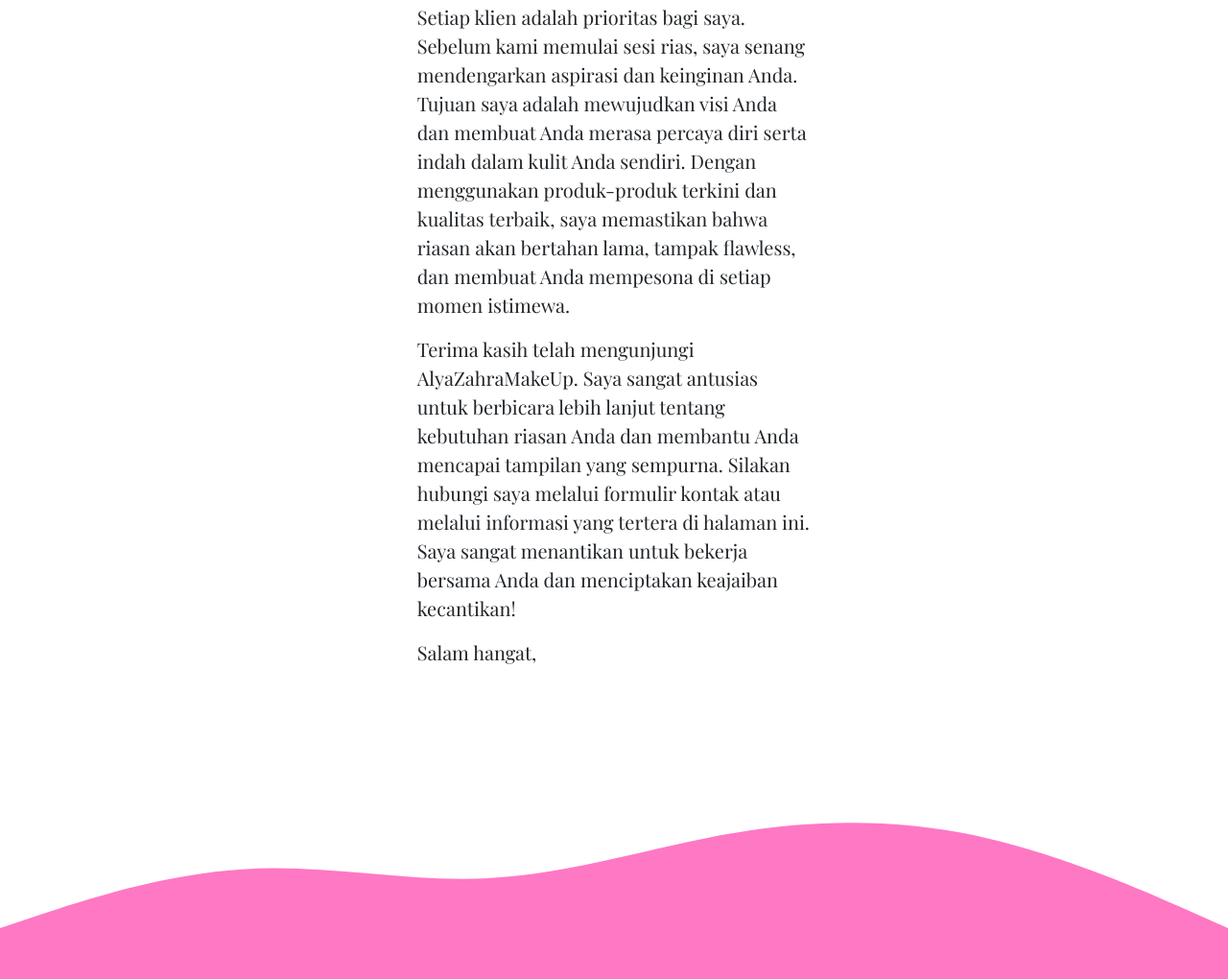
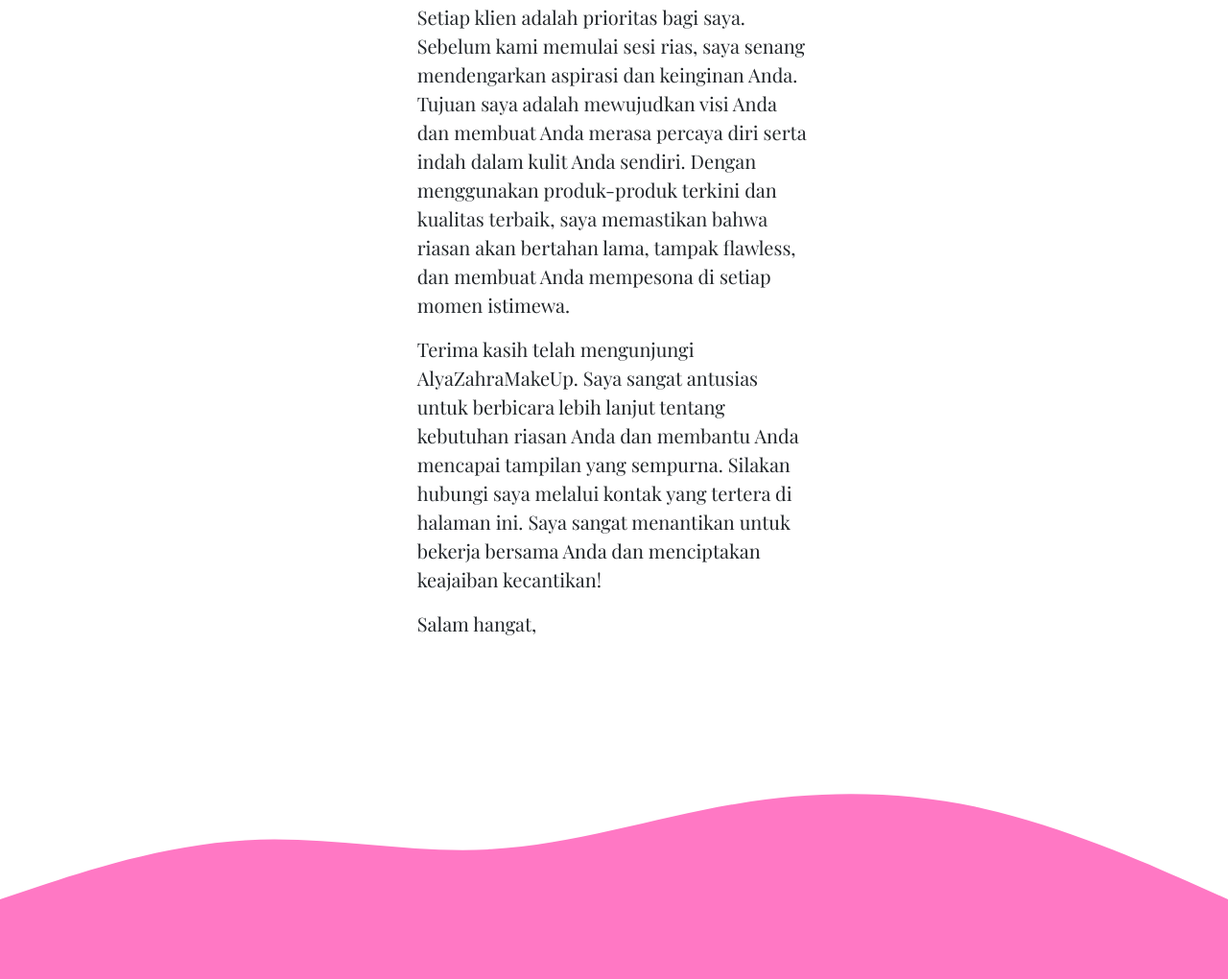
Before and after one commit to ubedsalto12/alyazahramakeup.github.io, a plain HTML site: page index.html in a window 1280 px wide. Shown: the part 1520-2540 px from the top of the page at 96% size. Drawn offline with nearby package versions, Linux system fonts and the light colour scheme.

Commit message:
Update index.html

```diff
--- a/index.html
+++ b/index.html
@@ -84,8 +84,7 @@
             Anda sendiri. Dengan menggunakan produk-produk terkini dan kualitas terbaik, saya memastikan bahwa riasan akan bertahan lama, tampak flawless, dan membuat Anda mempesona di setiap momen istimewa.
           </p>
           <p class="text-sm">
-            Terima kasih telah mengunjungi AlyaZahraMakeUp. Saya sangat antusias untuk berbicara lebih lanjut tentang kebutuhan riasan Anda dan membantu Anda mencapai tampilan yang sempurna. Silakan hubungi saya melalui formulir kontak atau
-            melalui informasi yang tertera di halaman ini. Saya sangat menantikan untuk bekerja bersama Anda dan menciptakan keajaiban kecantikan!
+            Terima kasih telah mengunjungi AlyaZahraMakeUp. Saya sangat antusias untuk berbicara lebih lanjut tentang kebutuhan riasan Anda dan membantu Anda mencapai tampilan yang sempurna. Silakan hubungi saya melalui kontak yang tertera di halaman ini. Saya sangat menantikan untuk bekerja bersama Anda dan menciptakan keajaiban kecantikan!
           </p>
           <p class="text-sm">Salam hangat,</p>
         </div>
@@ -188,7 +187,7 @@
     <!-- Akhir Contact -->
     <!-- Footer -->
     <footer class="text-center pb-3" style="background-color: #ffecec">
-      <p>&copy; 2022 - AlyaZahra, All Rights Reserved.</p>
+      <p>&copy; 2023 - AlyaZahra, All Rights Reserved.</p>
     </footer>
     <!-- Akhir Footer -->
     <script src="https://unpkg.com/aos@next/dist/aos.js"></script>
```
